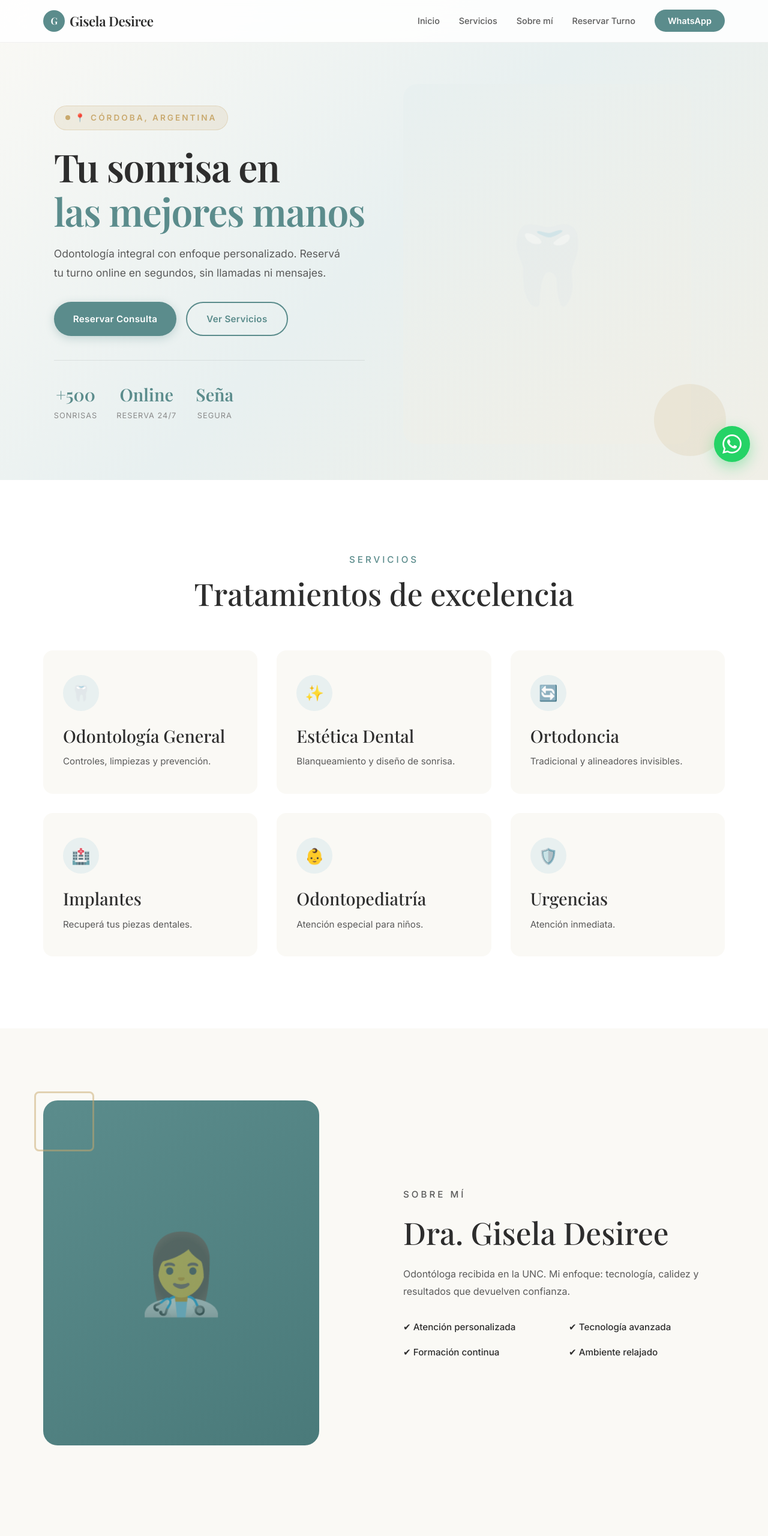
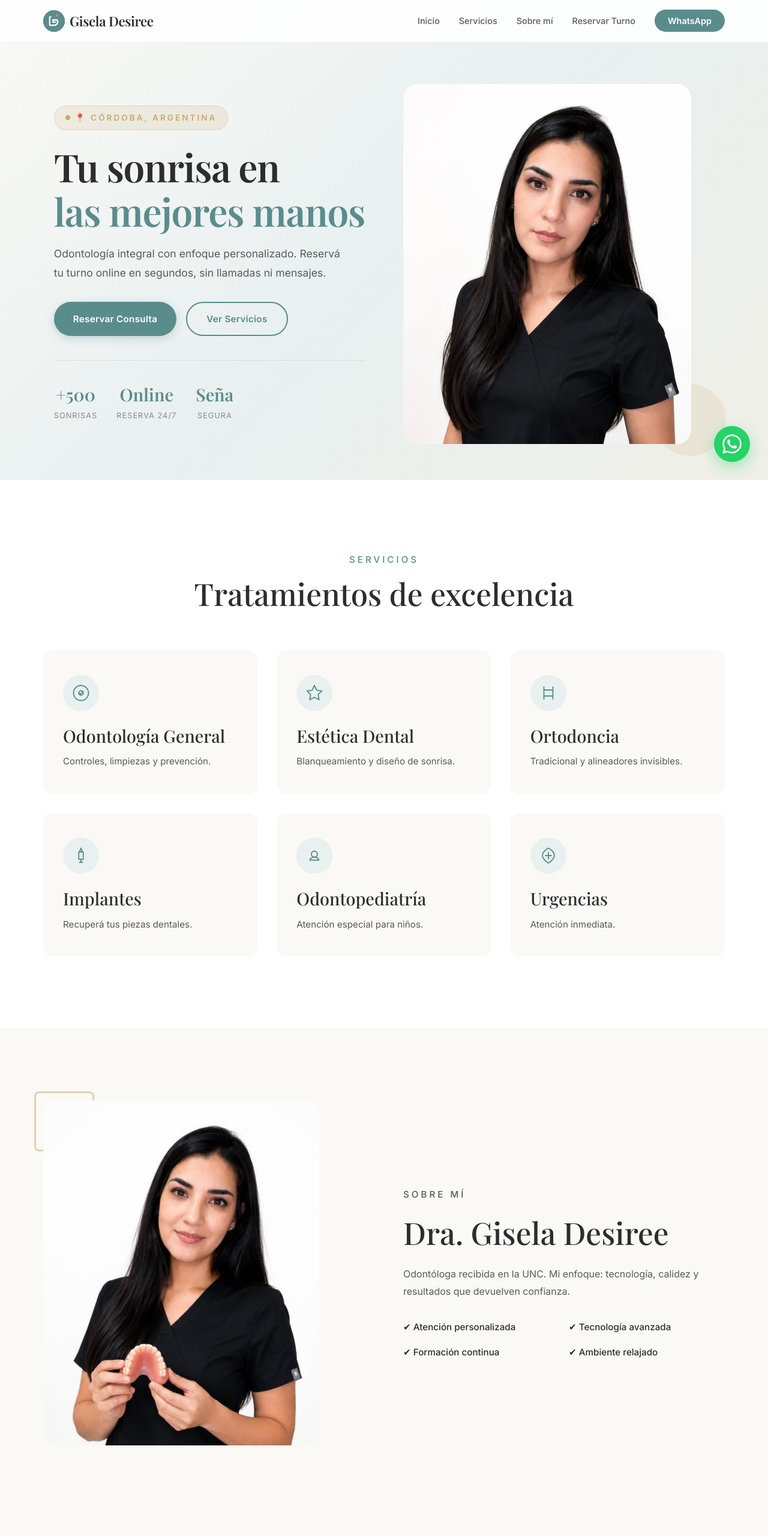
Before and after one commit to gonzalowebdev/Giseladesiree, a plain HTML site: page Index.html in a window 1280 px wide. Shown: the top 2560 px of the page at 60% size. Drawn offline with nearby package versions, Linux system fonts and the light colour scheme; a web font is replaced by a local one.

Commit message:
Add files via upload

```diff
--- a/Index.html
+++ b/Index.html
@@ -141,8 +141,16 @@
         .hero-description { font-size:1.1rem; color:var(--text-medium); margin-bottom:2rem; line-height:1.8; max-width:480px; }
         .hero-buttons { display:flex; gap:1rem; flex-wrap:wrap; }
         .hero-image-wrapper { position:relative; animation: fadeInUp 1s ease 0.3s forwards; opacity:0; }
-        .hero-image-placeholder { width:100%; max-width:480px; aspect-ratio:4/5; background:linear-gradient(145deg, var(--bg-teal-light), var(--primary-soft)); border-radius:var(--radius-lg); display:flex; align-items:center; justify-content:center; font-size:5rem; color:var(--primary-teal); position:relative; overflow:hidden; }
-        .hero-image-placeholder::before { content:'🦷'; font-size:8rem; opacity:0.3; position:absolute; }
+        .hero-image {
+            width:100%;
+            max-width:480px;
+            aspect-ratio:4/5;
+            object-fit:cover;
+            border-radius:var(--radius-lg);
+            position:relative;
+            z-index:1;
+            display:block;
+        }
         .hero-accent-circle { position:absolute; bottom:-20px; right:-20px; width:120px; height:120px; background:var(--accent-gold); border-radius:50%; opacity:0.15; z-index:0; }
         .hero-stats { display:flex; gap:2rem; margin-top:2.5rem; padding-top:2rem; border-top:1px solid rgba(0,0,0,0.08); }
         .hero-stat { text-align:center; }
@@ -157,8 +165,28 @@
         .service-card::before { content:''; position:absolute; top:0; left:0; width:100%; height:4px; background:var(--primary-teal); transform:scaleX(0); transform-origin:left; transition:transform var(--transition-smooth); }
         .service-card:hover { transform:translateY(-8px); box-shadow:var(--shadow-lg); border-color:rgba(91,140,140,0.15); background:var(--white); }
         .service-card:hover::before { transform:scaleX(1); }
-        .service-icon { width:60px; height:60px; background:var(--bg-teal-light); border-radius:50%; display:flex; align-items:center; justify-content:center; font-size:1.6rem; margin-bottom:1.5rem; transition:all var(--transition-smooth); }
-        .service-card:hover .service-icon { background:var(--primary-teal); transform:scale(1.1); }
+        .service-icon {
+            width:60px;
+            height:60px;
+            background:var(--bg-teal-light);
+            border-radius:50%;
+            display:flex;
+            align-items:center;
+            justify-content:center;
+            margin-bottom:1.5rem;
+            transition:all var(--transition-smooth);
+            color:var(--primary-teal);
+        }
+        .service-card:hover .service-icon {
+            background:var(--primary-teal);
+            color:white;
+            transform:scale(1.1);
+        }
+        .service-icon svg {
+            width:30px;
+            height:30px;
+            display:block;
+        }
         .service-card h3 { margin-bottom:0.8rem; }
         .service-card p { color:var(--text-medium); font-size:0.95rem; line-height:1.7; }
 
@@ -166,8 +194,16 @@
         .about { padding:var(--section-padding) 0; background:var(--bg-light); }
         .about-content { display:grid; grid-template-columns:1fr 1fr; gap:4rem; align-items:center; }
         .about-image-wrapper { position:relative; }
-        .about-image-placeholder { width:100%; max-width:460px; aspect-ratio:4/5; background:linear-gradient(145deg, var(--primary-teal), var(--primary-teal-dark)); border-radius:var(--radius-lg); display:flex; align-items:center; justify-content:center; font-size:5rem; color:var(--white); position:relative; overflow:hidden; }
-        .about-image-placeholder::before { content:'👩‍⚕️'; font-size:8rem; opacity:0.4; position:absolute; }
+        .about-image {
+            width:100%;
+            max-width:460px;
+            aspect-ratio:4/5;
+            object-fit:cover;
+            border-radius:var(--radius-lg);
+            display:block;
+            position:relative;
+            z-index:1;
+        }
         .about-accent-square { position:absolute; top:-15px; left:-15px; width:100px; height:100px; border:3px solid var(--accent-gold); border-radius:var(--radius-sm); opacity:0.5; z-index:0; }
         .about-text h2 { margin-bottom:1.5rem; }
         .about-text p { color:var(--text-medium); margin-bottom:1.2rem; line-height:1.8; }
@@ -242,10 +278,10 @@
             .hero-description { max-width:100%; }
             .hero-buttons { justify-content:center; }
             .hero-image-wrapper { order:-1; }
-            .hero-image-placeholder { max-width:300px; margin:0 auto; }
+            .hero-image { max-width:300px; margin:0 auto; }
             .hero-stats { justify-content:center; flex-wrap:wrap; }
             .about-content { grid-template-columns:1fr; }
-            .about-image-placeholder { max-width:350px; margin:0 auto; }
+            .about-image { max-width:350px; margin:0 auto; }
             .footer-grid { grid-template-columns:1fr 1fr; }
             .nav-links { display:none; }
             .mobile-menu-btn { display:flex; }
@@ -261,7 +297,18 @@
     <header class="header" id="header">
         <nav class="nav">
             <a href="#" class="nav-logo">
-                <div class="nav-logo-icon">G</div>
+                <div class="nav-logo-icon">
+    <svg xmlns="http://www.w3.org/2000/svg" viewBox="0 0 40 40" width="36" height="36" fill="none">
+        <!-- Círculo de fondo -->
+        <circle cx="20" cy="20" r="20" fill="#5B8C8C"/>
+        <!-- Letra G estilizada con forma de diente -->
+        <path d="M14 12C12.8954 12 12 12.8954 12 14V26C12 27.1046 12.8954 28 14 28H20C23.866 28 27 24.866 27 21C27 19.3431 25.6569 18 24 18H18V22H22.5"
+              stroke="white" stroke-width="2.5" stroke-linecap="round" stroke-linejoin="round"/>
+        <!-- Brillo dorado (estética dental) -->
+        <path d="M24 11L25.5 9.5M25.5 9.5L24 8M25.5 9.5L27 8M25.5 9.5L27 11"
+              stroke="#C9A96E" stroke-width="1.2" stroke-linecap="round" stroke-linejoin="round"/>
+    </svg>
+</div>
                 Gisela Desiree
             </a>
             <ul class="nav-links" id="navLinks">
@@ -296,7 +343,7 @@
                         </div>
                     </div>
                     <div class="hero-image-wrapper">
-                        <div class="hero-image-placeholder"></div>
+                        <img src="img1.jpg" alt="Dra. Gisela Desiree" class="hero-image">
                         <div class="hero-accent-circle"></div>
                     </div>
                 </div>
@@ -310,12 +357,73 @@
                     <h2>Tratamientos de excelencia</h2>
                 </div>
                 <div class="services-grid">
-                    <div class="service-card reveal reveal-delay-1"><div class="service-icon">🦷</div><h3>Odontología General</h3><p>Controles, limpiezas y prevención.</p></div>
-                    <div class="service-card reveal reveal-delay-2"><div class="service-icon">✨</div><h3>Estética Dental</h3><p>Blanqueamiento y diseño de sonrisa.</p></div>
-                    <div class="service-card reveal reveal-delay-3"><div class="service-icon">🔄</div><h3>Ortodoncia</h3><p>Tradicional y alineadores invisibles.</p></div>
-                    <div class="service-card reveal reveal-delay-4"><div class="service-icon">🏥</div><h3>Implantes</h3><p>Recuperá tus piezas dentales.</p></div>
-                    <div class="service-card reveal reveal-delay-1"><div class="service-icon">👶</div><h3>Odontopediatría</h3><p>Atención especial para niños.</p></div>
-                    <div class="service-card reveal reveal-delay-2"><div class="service-icon">🛡️</div><h3>Urgencias</h3><p>Atención inmediata.</p></div>
+                    <div class="service-card reveal reveal-delay-1">
+                        <div class="service-icon">
+                            <!-- Icono Odontología General (diente con escudo) -->
+                            <svg xmlns="http://www.w3.org/2000/svg" viewBox="0 0 24 24" fill="none" stroke="currentColor" stroke-width="1.5" stroke-linecap="round" stroke-linejoin="round">
+                                <path d="M12 2C6.5 2 2 6.5 2 12c0 5.5 4.5 10 10 10s10-4.5 10-10C22 6.5 17.5 2 12 2z"/>
+                                <path d="M9 12l2 2 4-4"/>
+                                <circle cx="12" cy="12" r="3"/>
+                            </svg>
+                        </div>
+                        <h3>Odontología General</h3>
+                        <p>Controles, limpiezas y prevención.</p>
+                    </div>
+                    <div class="service-card reveal reveal-delay-2">
+                        <div class="service-icon">
+                            <!-- Icono Estética Dental (brillo/estrella) -->
+                            <svg xmlns="http://www.w3.org/2000/svg" viewBox="0 0 24 24" fill="none" stroke="currentColor" stroke-width="1.5" stroke-linecap="round" stroke-linejoin="round">
+                                <polygon points="12 2 15.09 8.26 22 9.27 17 14.14 18.18 21.02 12 17.77 5.82 21.02 7 14.14 2 9.27 8.91 8.26 12 2"/>
+                            </svg>
+                        </div>
+                        <h3>Estética Dental</h3>
+                        <p>Blanqueamiento y diseño de sonrisa.</p>
+                    </div>
+                    <div class="service-card reveal reveal-delay-3">
+                        <div class="service-icon">
+                            <!-- Icono Ortodoncia (brackets / arco) -->
+                            <svg xmlns="http://www.w3.org/2000/svg" viewBox="0 0 24 24" fill="none" stroke="currentColor" stroke-width="1.5" stroke-linecap="round" stroke-linejoin="round">
+                                <path d="M6 4v16M18 4v16"/>
+                                <path d="M6 8h12M6 16h12"/>
+                            </svg>
+                        </div>
+                        <h3>Ortodoncia</h3>
+                        <p>Tradicional y alineadores invisibles.</p>
+                    </div>
+                    <div class="service-card reveal reveal-delay-4">
+                        <div class="service-icon">
+                            <!-- Icono Implantes (tornillo) -->
+                            <svg xmlns="http://www.w3.org/2000/svg" viewBox="0 0 24 24" fill="none" stroke="currentColor" stroke-width="1.5" stroke-linecap="round" stroke-linejoin="round">
+                                <path d="M12 2L10 7h4L12 2z"/>
+                                <rect x="9" y="7" width="6" height="10" rx="1"/>
+                                <path d="M12 17v4M10 21h4"/>
+                            </svg>
+                        </div>
+                        <h3>Implantes</h3>
+                        <p>Recuperá tus piezas dentales.</p>
+                    </div>
+                    <div class="service-card reveal reveal-delay-1">
+                        <div class="service-icon">
+                            <!-- Icono Odontopediatría (silueta de niño/muñeco) -->
+                            <svg xmlns="http://www.w3.org/2000/svg" viewBox="0 0 24 24" fill="none" stroke="currentColor" stroke-width="1.5" stroke-linecap="round" stroke-linejoin="round">
+                                <circle cx="12" cy="10" r="4"/>
+                                <path d="M12 14c-3.3 0-6 1.8-6 4h12c0-2.2-2.7-4-6-4z"/>
+                            </svg>
+                        </div>
+                        <h3>Odontopediatría</h3>
+                        <p>Atención especial para niños.</p>
+                    </div>
+                    <div class="service-card reveal reveal-delay-2">
+                        <div class="service-icon">
+                            <!-- Icono Urgencias (escudo con cruz) -->
+                            <svg xmlns="http://www.w3.org/2000/svg" viewBox="0 0 24 24" fill="none" stroke="currentColor" stroke-width="1.5" stroke-linecap="round" stroke-linejoin="round">
+                                <path d="M12 2s8 4 8 10c0 5-8 10-8 10s-8-5-8-10c0-6 8-10 8-10z"/>
+                                <path d="M12 8v8M8 12h8"/>
+                            </svg>
+                        </div>
+                        <h3>Urgencias</h3>
+                        <p>Atención inmediata.</p>
+                    </div>
                 </div>
             </div>
         </section>
@@ -323,7 +431,10 @@
         <section class="about" id="sobre-mi">
             <div class="container">
                 <div class="about-content">
-                    <div class="about-image-wrapper reveal"><div class="about-image-placeholder"></div><div class="about-accent-square"></div></div>
+                    <div class="about-image-wrapper reveal">
+                        <img src="img2.jpg" alt="Consultorio Dra. Gisela Desiree" class="about-image">
+                        <div class="about-accent-square"></div>
+                    </div>
                     <div class="about-text reveal reveal-delay-2">
                         <p class="section-subtitle">Sobre mí</p>
                         <h2>Dra. Gisela Desiree</h2>
@@ -431,7 +542,6 @@
                 </div>
 
                 <div class="mapa-container reveal" style="max-width: 800px; margin: 0 auto; border-radius: var(--radius-md); overflow: hidden; box-shadow: var(--shadow-md);">
-            <!-- Reemplazá el src con tu propio mapa de Google Maps -->
                     <iframe
                         src="https://www.google.com/maps/embed?pb=!1m18!1m12!1m3!1d3404.907659228984!2d-64.190131384852!3d-31.416722981401!2m3!1f0!2f0!3f0!3m2!1i1024!2i768!4f13.1!3m3!1m2!1s0x9432987e8b7d6f6f%3A0x8f8f8f8f8f8f8f8f!2sC%C3%B3rdoba%2C%20Argentina!5e0!3m2!1ses!2ses!4v1610000000000"
                         width="100%"
@@ -460,12 +570,6 @@
                     </p>
                 </div>
 
-                <!-- ⚠️ INSTRUCCIONES:
-                     1. Creá tu cuenta gratuita en https://reservasimple.com
-                     2. Configurá tus servicios, horarios y la opción de cobro con MercadoPago.
-                     3. Copiá el enlace público de tu calendario (algo como https://reservasimple.com/tu-usuario)
-                     4. Pegalo en el atributo src del iframe aquí abajo, reemplazando "TU_ENLACE_DE_RESERVASIMPLE".
-                -->
                 <div class="reserva-container reveal reveal-delay-1">
                     <iframe
                         id="reservaIframe"
@@ -495,7 +599,19 @@
         <div class="container">
             <div class="footer-grid">
                 <div>
-                    <div class="footer-brand">Gisela Desiree</div>
+                    <div class="footer-brand" style="display: flex; align-items: center; gap: 12px;">
+    <svg xmlns="http://www.w3.org/2000/svg" viewBox="0 0 40 40" width="48" height="48" fill="none">
+        <circle cx="20" cy="20" r="20" fill="#5B8C8C"/>
+        <path d="M14 12C12.8954 12 12 12.8954 12 14V26C12 27.1046 12.8954 28 14 28H20C23.866 28 27 24.866 27 21C27 19.3431 25.6569 18 24 18H18V22H22.5"
+              stroke="white" stroke-width="2.5" stroke-linecap="round" stroke-linejoin="round"/>
+        <path d="M24 11L25.5 9.5M25.5 9.5L24 8M25.5 9.5L27 8M25.5 9.5L27 11"
+              stroke="#C9A96E" stroke-width="1.2" stroke-linecap="round" stroke-linejoin="round"/>
+    </svg>
+    <div>
+        <div style="font-family: var(--font-heading); font-size: 1.5rem; color: white; line-height: 1.2;">Gisela Desiree</div>
+        <div style="font-size: 0.7rem; text-transform: uppercase; letter-spacing: 3px; color: rgba(255,255,255,0.6);">Odontología</div>
+    </div>
+</div>
                     <p>Odontología en Córdoba · Turnos online 24/7 · Seña segura.</p>
                 </div>
                 <div>
@@ -524,6 +640,20 @@
     <a href="https://wa.me/5493516418451" class="whatsapp-float" target="_blank" aria-label="WhatsApp">
         <svg viewBox="0 0 24 24"><path d="M17.472 14.382c-.297-.149-1.758-.867-2.03-.967-.273-.099-.471-.148-.67.15-.197.297-.767.966-.94 1.164-.173.199-.347.223-.644.075-.297-.15-1.255-.463-2.39-1.475-.883-.788-1.48-1.761-1.653-2.059-.173-.297-.018-.458.13-.606.134-.133.298-.347.446-.52.149-.174.198-.298.298-.497.099-.198.05-.371-.025-.52-.075-.149-.669-1.612-.916-2.207-.242-.579-.487-.5-.669-.51-.173-.008-.371-.01-.57-.01-.198 0-.52.074-.792.372-.272.297-1.04 1.016-1.04 2.479 0 1.462 1.065 2.875 1.213 3.074.149.198 2.096 3.2 5.077 4.487.709.306 1.262.489 1.694.625.712.227 1.36.195 1.871.118.571-.085 1.758-.719 2.006-1.413.248-.694.248-1.289.173-1.413-.074-.124-.272-.198-.57-.347m-5.421 7.403h-.004a9.87 9.87 0 01-5.031-1.378l-.361-.214-3.741.982.998-3.648-.235-.374a9.86 9.86 0 01-1.51-5.26c.001-5.45 4.436-9.884 9.888-9.884 2.64 0 5.122 1.03 6.988 2.898a9.825 9.825 0 012.893 6.994c-.003 5.45-4.437 9.884-9.885 9.884m8.413-18.297A11.815 11.815 0 0012.05 0C5.495 0 .16 5.335.157 11.892c0 2.096.547 4.142 1.588 5.945L.057 24l6.305-1.654a11.882 11.882 0 005.683 1.448h.005c6.554 0 11.89-5.335 11.893-11.893a11.821 11.821 0 00-3.48-8.413z"/></svg>
     </a>
+
+    <!-- Globo de aviso flotante para WhatsApp -->
+    <div id="whatsapp-bubble" style="position: fixed; bottom: 100px; right: 30px; z-index: 998; background: white; color: var(--text-dark); padding: 16px 20px; border-radius: 16px; box-shadow: 0 10px 30px rgba(0,0,0,0.15); font-family: var(--font-body); font-size: 0.95rem; max-width: 260px; display: none; align-items: center; gap: 12px; cursor: pointer; transition: all 0.4s ease; border: 1px solid rgba(91,140,140,0.2); animation: floatBubble 3s ease-in-out infinite; line-height: 1.4;">
+        <span style="font-size:1.4rem;">💬</span>
+        <span style="flex:1;">¿Querés reservar tu turno? 😊</span>
+        <button id="close-bubble" style="background:none; border:none; font-size:1.2rem; cursor:pointer; color:var(--text-light); padding:0; line-height:1;">&times;</button>
+    </div>
+
+    <style>
+        @keyframes floatBubble {
+            0%, 100% { transform: translateY(0); }
+            50% { transform: translateY(-6px); }
+        }
+    </style>
 
     <script>
         const header = document.getElementById('header');
@@ -560,14 +690,12 @@
             });
         }, { threshold: 0.15, rootMargin: '0px 0px -50px 0px' });
         revealElements.forEach(el => revealObserver.observe(el));
-    </script>
-    <script>
+
         // Función para el acordeón del FAQ
         function toggleFAQ(button) {
             const answer = button.nextElementSibling;
             const icon = button.querySelector('.faq-icon');
 
-        // Cerrar todas las otras respuestas abiertas
             document.querySelectorAll('.faq-answer').forEach(item => {
                 if (item !== answer && item.style.maxHeight !== '0px' && item.style.maxHeight !== '') {
                     item.style.maxHeight = '0';
@@ -575,7 +703,6 @@
                 }
             });
 
-        // Abrir o cerrar la actual
             if (answer.style.maxHeight === '0px' || answer.style.maxHeight === '') {
                 answer.style.maxHeight = answer.scrollHeight + 'px';
                 icon.textContent = '−';
@@ -584,50 +711,15 @@
                 icon.textContent = '+';
             }
         }
-</script>
-    <!-- Globo de aviso flotante para WhatsApp -->
-<div id="whatsapp-bubble" style="
-    position: fixed;
-    bottom: 100px;
-    right: 30px;
-    z-index: 998;
-    background: white;
-    color: var(--text-dark);
-    padding: 16px 20px;
-    border-radius: 16px;
-    box-shadow: 0 10px 30px rgba(0,0,0,0.15);
-    font-family: var(--font-body);
-    font-size: 0.95rem;
-    max-width: 260px;
-    display: none;
-    align-items: center;
-    gap: 12px;
-    cursor: pointer;
-    transition: all 0.4s ease;
-    border: 1px solid rgba(91,140,140,0.2);
-    animation: floatBubble 3s ease-in-out infinite;
-    line-height: 1.4;
-">
-    <span style="font-size:1.4rem;">💬</span>
-    <span style="flex:1;">¿Querés reservar tu turno? 😊</span>
-    <button id="close-bubble" style="background:none; border:none; font-size:1.2rem; cursor:pointer; color:var(--text-light); padding:0; line-height:1;">&times;</button>
-</div>
 
-<style>
-    @keyframes floatBubble {
-        0%, 100% { transform: translateY(0); }
-        50% { transform: translateY(-6px); }
-    }
-</style>
-
-<script>
+        // Globo WhatsApp
         (function() {
             const bubble = document.getElementById('whatsapp-bubble');
             const closeBtn = document.getElementById('close-bubble');
             const whatsappNumber = "5493516418451";
             const mensaje = "Hola%20Dra.%20Gisela%2C%20quiero%20reservar%20un%20turno";
-        const delay = 12000; // Aparece después de 12 segundos
-        const hideAfter = 25000; // Se oculta automáticamente a los 25 segundos si no interactúa
+            const delay = 12000; // 12 segundos
+            const hideAfter = 25000; // 25 segundos
             let timeoutBubble, timeoutHide;
             let hasShown = sessionStorage.getItem('wabubble_shown');
 
@@ -641,8 +733,6 @@
                     bubble.style.transform = 'translateY(0)';
                 });
                 sessionStorage.setItem('wabubble_shown', '1');
-
-            // Ocultar automáticamente después de un tiempo
                 timeoutHide = setTimeout(() => {
                     ocultarBubble();
                 }, hideAfter - delay);
@@ -662,24 +752,18 @@
                 ocultarBubble();
             }
 
-        // Si no se ha mostrado en esta sesión, programar la aparición
             if (!hasShown) {
                 timeoutBubble = setTimeout(mostrarBubble, delay);
             }
 
-        // Eventos
             bubble.addEventListener('click', function(e) {
-            if (e.target !== closeBtn) {
-                abrirWhatsApp();
-            }
+                if (e.target !== closeBtn) abrirWhatsApp();
             });
-
             closeBtn.addEventListener('click', function(e) {
                 e.stopPropagation();
                 ocultarBubble();
             });
 
-        // Limpiar timeouts si el usuario se va de la página
             window.addEventListener('beforeunload', function() {
                 clearTimeout(timeoutBubble);
                 clearTimeout(timeoutHide);
```
Also changed, not shown: Img1.jpg (added), Img2.jpg (added). Lines whose indentation alone changed are shown as unchanged.
